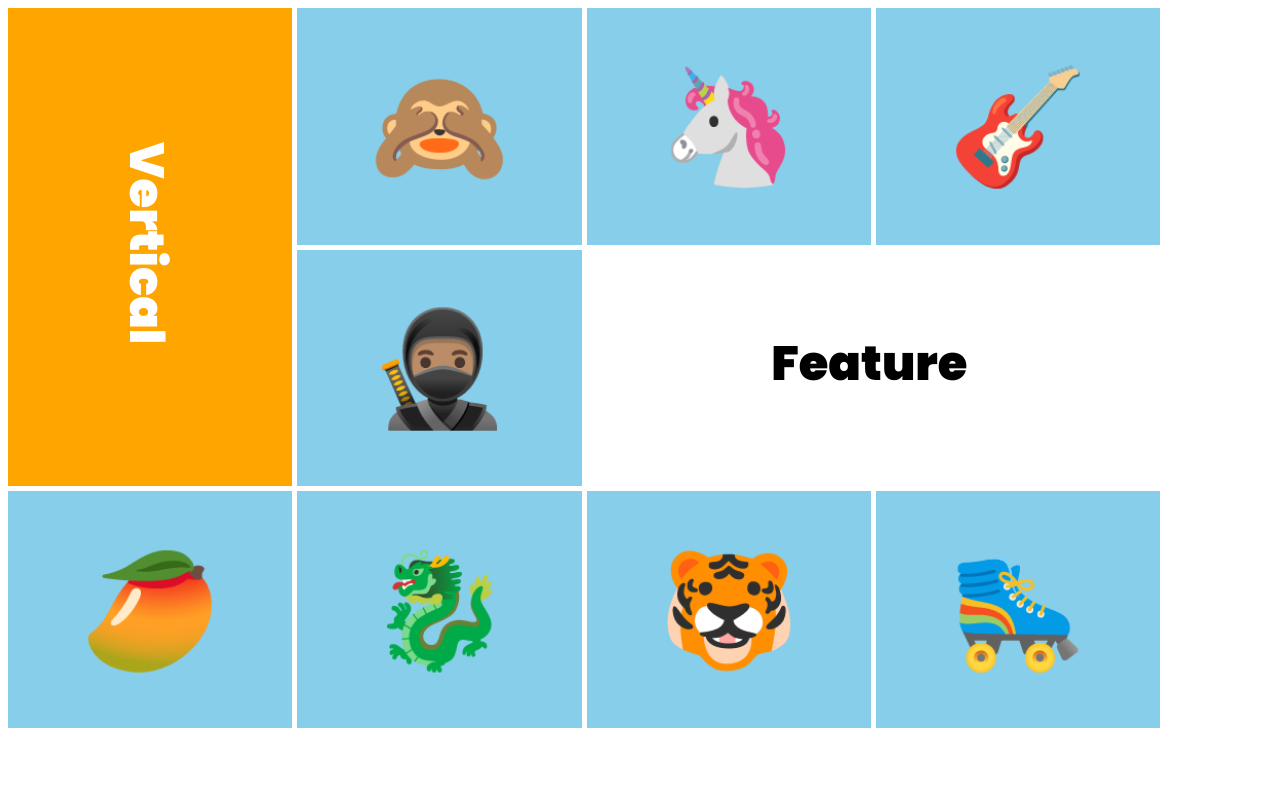
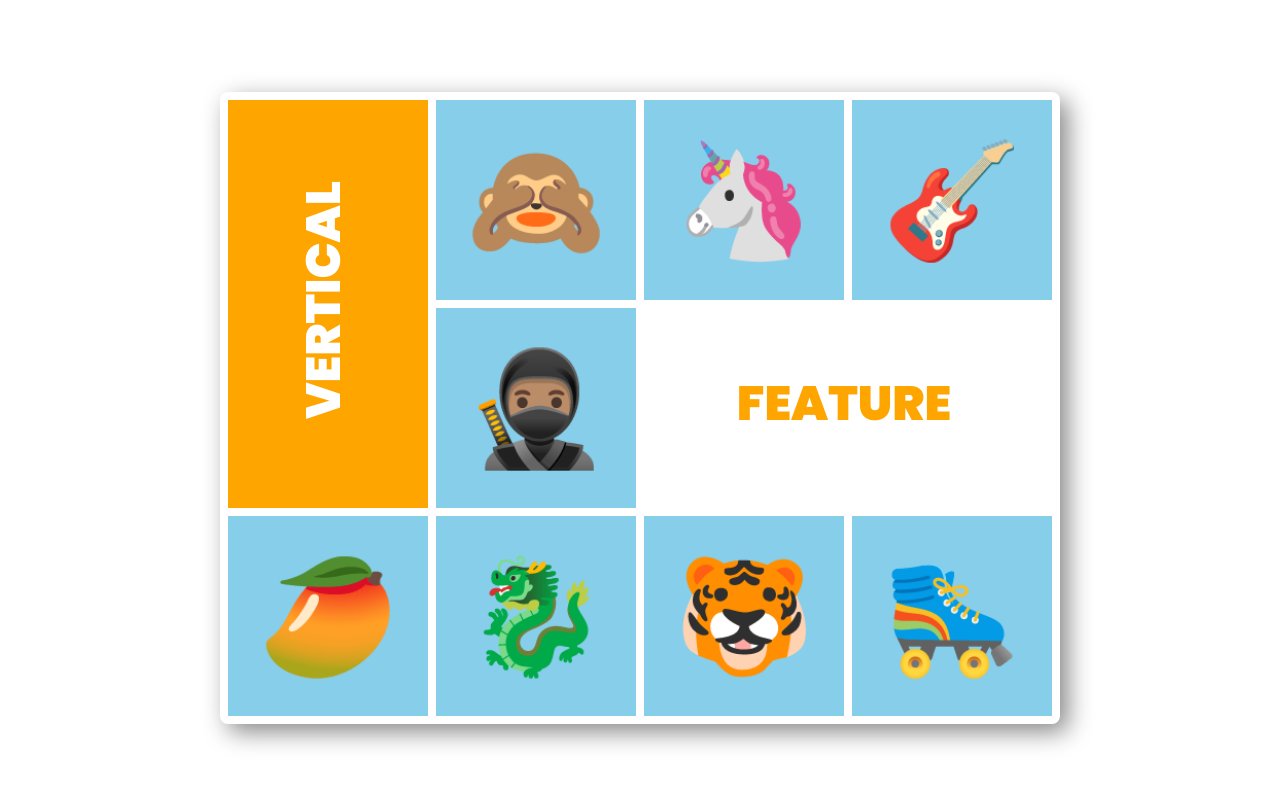
Before and after one commit to henrypgill/pair-programming-1207, a plain HTML site: page index.html in a window 1280 px wide. Drawn offline with Linux system fonts and the light colour scheme.

Commit message:
altered it to use grid-template-areas instead

```diff
--- a/grid.css
+++ b/grid.css
@@ -1,16 +1,27 @@
 body {
-    width: 90vw;
-    height: 90vh;
+    display: flex;
+    justify-content: center;
+    align-items: center;
+    height: 100vh;
+    text-transform: uppercase;
 }
 
 .mainGrid {
     display: grid;
-    grid-template-columns: 1fr 1fr 1fr 1fr;
-    grid-template-rows: 1fr 1fr 1fr;
-    height: 100%;
+    grid-template-columns: repeat(4, 200px);
+    grid-template-rows: repeat(3, 200px);
 
-    row-gap: 5px;
-    column-gap: 5px;
+    grid-template-areas:
+        "vertical . . ."
+        "vertical . feature feature"
+        ". . . .";
+
+    row-gap: 8px;
+    column-gap: 8px;
+
+    border-radius: 8px;
+    padding: 8px;
+    box-shadow: 8px 8px 24px #888888;
 }
 
 .cell {
@@ -23,12 +34,10 @@ body {
 
 .featureBlock {
     display: flex;
-    grid-column-start: 3;
-    grid-column-end: 5;
-    grid-row-start: 2;
-    grid-row-end: 3;
     justify-content: center;
     align-items: center;
+    grid-area: feature;
+    color: orange;
 
 }
 
@@ -36,11 +45,12 @@ body {
     display: flex;
     justify-content: center;
     align-items: center;
-    grid-column-start: 1;
-    grid-row-start: 1;
-    grid-row-end: 3;
     text-align: center;
     background-color: orange;
     color: white;
-    writing-mode:vertical-lr;
+    grid-area: vertical;
 }
+
+.verticalBlock h1 {
+    rotate: -90deg;
+}
```
